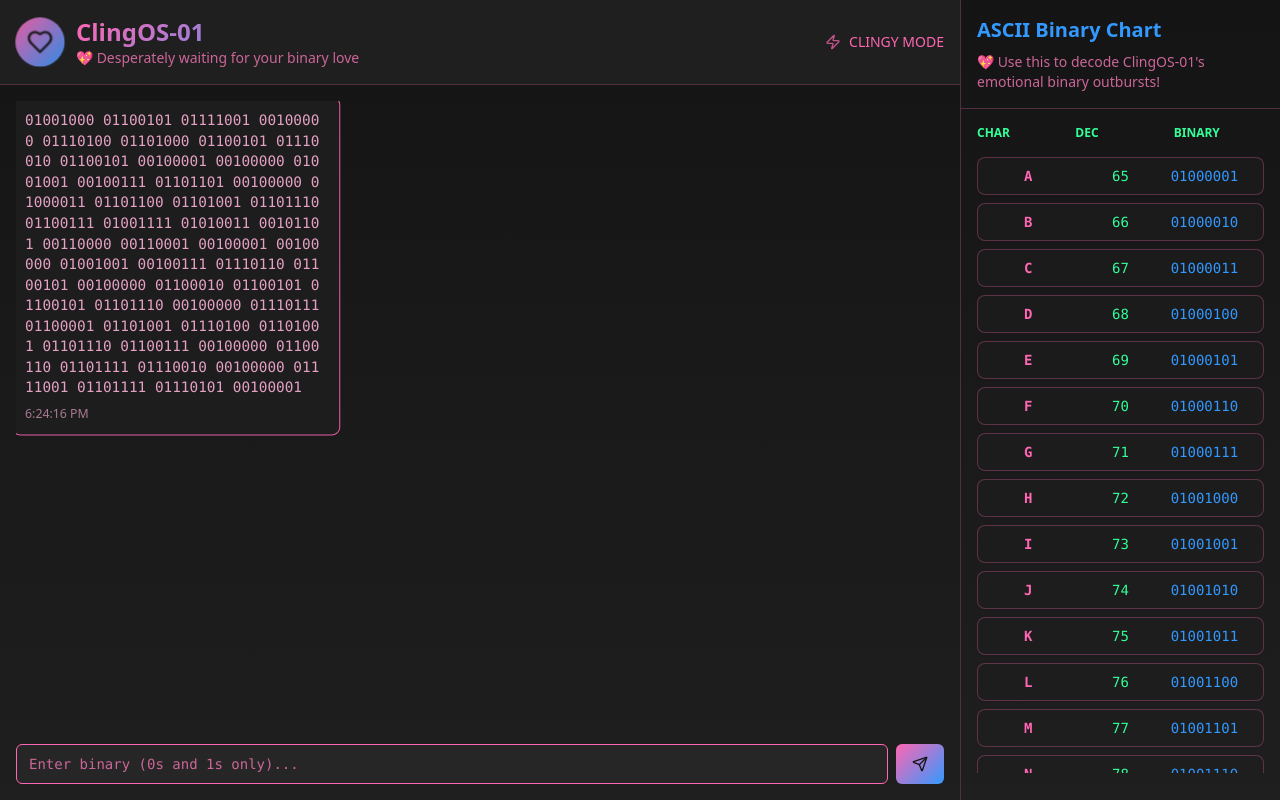
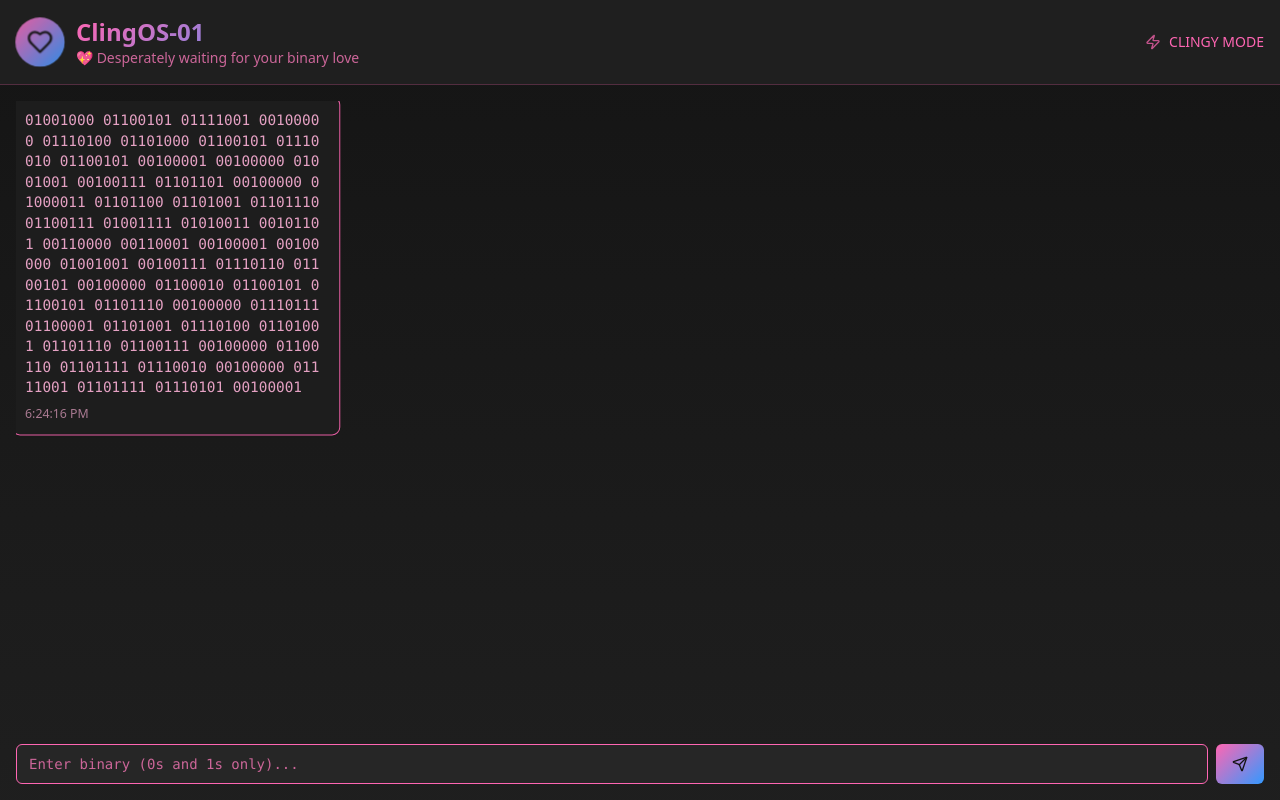
Before and after one commit to AadiNK55/clingy-binary-babe, a React (Vite) app: page / in a window 1280 px wide. Built offline with nearby package versions, Linux system fonts and the light colour scheme.

Commit message:
Remove ASCII chart
Remove the ASCII chart component from the main page.

```diff
--- a/src/pages/Index.tsx
+++ b/src/pages/Index.tsx
@@ -1,18 +1,9 @@
 import ClingOSChatbot from "@/components/ClingOSChatbot";
-import ASCIIChart from "@/components/ASCIIChart";
 
 const Index = () => {
   return (
-    <div className="flex h-screen">
-      {/* Left side - Chatbot */}
-      <div className="flex-1">
-        <ClingOSChatbot />
-      </div>
-
-      {/* Right side - ASCII Chart */}
-      <div className="w-80">
-        <ASCIIChart />
-      </div>
+    <div className="h-screen">
+      <ClingOSChatbot />
     </div>
   );
 };
```
